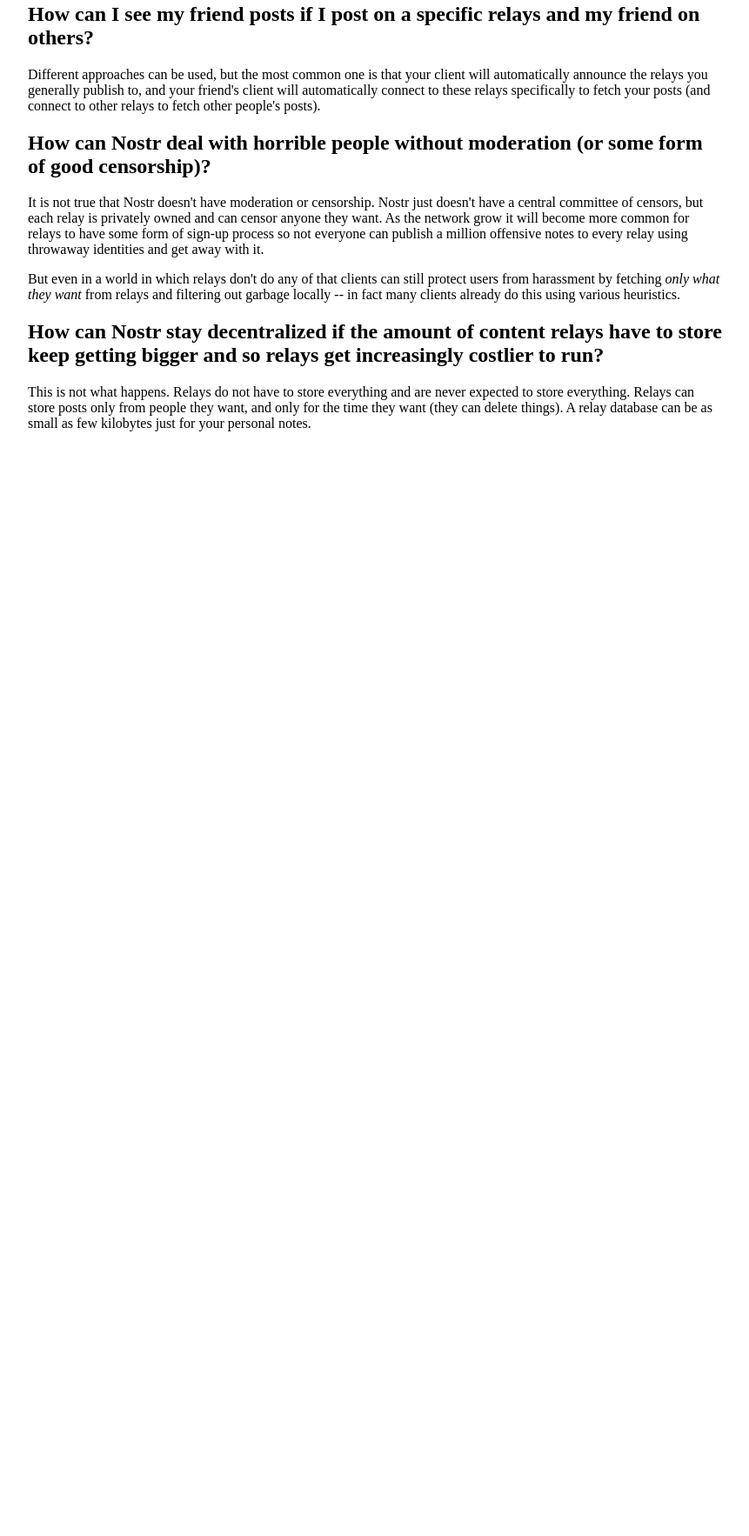
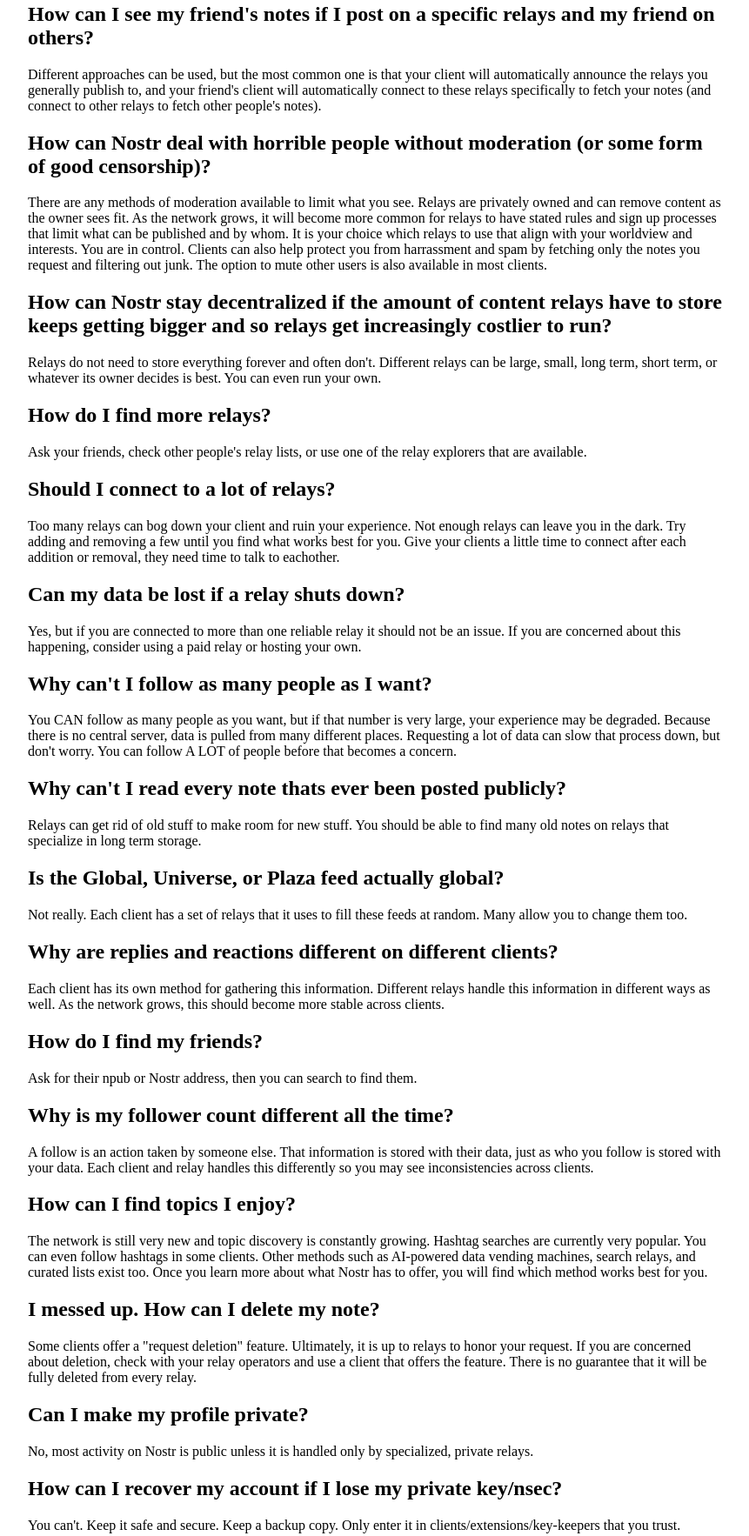
Before and after one commit to fiatjaf/nostrexplained.com, a plain HTML site: page faq/index.html in a window 1280 px wide. Shown: the part 180-1946 px from the top of the page at 87% size, without its empty margins (208-1069 px from the left). Before the commit the page ends 800 px from the top, so only its background shows below. Drawn offline with Linux system fonts and the light colour scheme.

Commit message:
Update index.html
added many FAQ sourced from the relevant note on nostr, reworded some existing answers

```diff
--- a/faq/index.html
+++ b/faq/index.html
@@ -6,23 +6,25 @@
 <body style="margin: auto; max-width: 95%; width: 800px">
   <h1 style="text-align: center">Nostr FAQ</h1>
 
-  <h2>Is Nostr a Bitcoin thing?</h2>
+  <h2
+    >Is Nostr a Bitcoin thing?
+  </h2>
   <p>
-    No. Nostr has no relationship to Bitcoin, does not depend on Bitcoin and no
-    one has to have ever heard the word "Bitcoin" uttered to them in order to
-    use Nostr.
+   No. While Bitcoin can and has been integrated with Nostr, Nostr is an
+   independent communications protocol. No use or understanding of Bitcoin
+   is required to participate.
   </p>
 
   <h2>
-    How can I see my friend posts if I post on a specific relays and my friend
+    How can I see my friend's notes if I post on a specific relays and my friend
     on others?
   </h2>
   <p>
     Different approaches can be used, but the most common one is that your
     client will automatically announce the relays you generally publish to, and
     your friend's client will automatically connect to these relays specifically
-    to fetch your posts (and connect to other relays to fetch other people's
-    posts).
+    to fetch your notes (and connect to other relays to fetch other people's
+    notes).
   </p>
 
   <h2>
@@ -30,28 +32,183 @@
     good censorship)?
   </h2>
   <p>
-    It is not true that Nostr doesn't have moderation or censorship. Nostr just
-    doesn't have a central committee of censors, but each relay is privately
-    owned and can censor anyone they want. As the network grow it will become
-    more common for relays to have some form of sign-up process so not everyone
-    can publish a million offensive notes to every relay using throwaway
-    identities and get away with it.
-  </p>
-  <p>
-    But even in a world in which relays don't do any of that clients can still
-    protect users from harassment by fetching <em>only what they want</em> from
-    relays and filtering out garbage locally -- in fact many clients already do
-    this using various heuristics.
+    There are any methods of moderation available to limit what you see. Relays
+    are privately owned and can remove content as the owner sees fit. As the
+    network grows, it will become more common for relays to have stated rules
+    and sign up processes that limit what can be published and by whom.  It is
+    your choice which relays to use that align with your worldview and interests.
+    You are in control. Clients can also help protect you from harrassment and
+    spam by fetching only the notes you request and filtering out junk. The
+    option to mute other users is also available in most clients.
   </p>
 
   <h2>
     How can Nostr stay decentralized if the amount of content relays have to
-    store keep getting bigger and so relays get increasingly costlier to run?
+    store keeps getting bigger and so relays get increasingly costlier to run?
   </h2>
   <p>
-    This is not what happens. Relays do not have to store everything and are
-    never expected to store everything. Relays can store posts only from people
-    they want, and only for the time they want (they can delete things). A relay
-    database can be as small as few kilobytes just for your personal notes.
+    Relays do not need to store everything forever and often don't.  Different
+    relays can be large, small, long term, short term, or whatever its owner
+    decides is best. You can even run your own.
   </p>
+
+  <h2>
+    How do I find more relays?
+  </h2>
+  <p>
+    Ask your friends, check other people's relay lists, or use one of the relay
+    explorers that are available.
+  </p>
+
+  <h2>
+    Should I connect to a lot of relays?
+  </h2>
+  <p>
+    Too many relays can bog down your client and ruin your experience. Not enough
+    relays can leave you in the dark. Try adding and removing a few until you
+    find what works best for you. Give your clients a little time to connect
+    after each addition or removal, they need time to talk to eachother.
+  </p>
+
+  <h2>
+    Can my data be lost if a relay shuts down?
+  </h2>
+  <p>
+    Yes, but if you are connected to more than one reliable relay it should not
+    be an issue. If you are concerned about this happening, consider using a paid
+    relay or hosting your own.
+  </p>
+
+  <h2>
+    Why can't I follow as many people as I want?
+  </h2>
+  <p>
+    You CAN follow as many people as you want, but if that number is very large,
+    your experience may be degraded. Because there is no central server, data is
+    pulled from many different places. Requesting a lot of data can slow that
+    process down, but don't worry. You can follow A LOT of people before that
+    becomes a concern.
+  </p>
+
+  <h2>
+    Why can't I read every note thats ever been posted publicly?
+  </h2>
+  <p>
+    Relays can get rid of old stuff to make room for new stuff. You should be
+    able to find many old notes on relays that specialize in long term storage.
+  </p>
+
+  <h2>
+    Is the Global, Universe, or Plaza feed actually global?
+  </h2>
+  <p>
+    Not really. Each client has a set of relays that it uses to fill these feeds
+    at random. Many allow you to change them too.
+  </p>
+
+  <h2>
+    Why are replies and reactions different on different clients?
+  </h2>
+  <p>
+    Each client has its own method for gathering this information. Different
+    relays handle this information in different ways as well. As the network
+    grows, this should become more stable across clients.
+  </p>
+
+  <h2>
+    How do I find my friends?
+  </h2>
+  <p>
+    Ask for their npub or Nostr address, then you can search to find them.
+  </p>
+
+  <h2>
+    Why is my follower count different all the time?
+  </h2>
+  <p>
+    A follow is an action taken by someone else. That information is stored
+    with their data, just as who you follow is stored with your data.
+    Each client and relay handles this differently so you may see
+    inconsistencies across clients.
+  </p>
+
+  <h2>
+    How can I find topics I enjoy?
+  </h2>
+  <p>
+    The network is still very new and topic discovery is constantly growing.
+    Hashtag searches are currently very popular. You can even follow hashtags
+    in some clients. Other methods such as AI-powered data vending machines,
+    search relays, and curated lists exist too. Once you learn more about
+    what Nostr has to offer, you will find which method works best for you.
+  </p>
+
+  <h2>
+    I messed up. How can I delete my note?
+  </h2>
+  <p>
+    Some clients offer a "request deletion" feature. Ultimately, it is up to
+    relays to honor your request. If you are concerned about deletion, check
+    with your relay operators and use a client that offers the feature. There
+    is no guarantee that it will be fully deleted from every relay.
+  </p>
+
+  <h2>
+    Can I make my profile private?
+  </h2>
+  <p>
+    No, most activity on Nostr is public unless it is handled only by
+    specialized, private relays.
+  </p>
+
+  <h2>
+    How can I recover my account if I lose my private key/nsec?
+  </h2>
+  <p>
+    You can't. Keep it safe and secure. Keep a backup copy. Only enter it in
+    clients/extensions/key-keepers that you trust.
+  </p>
+
+  <h2>
+    Why can't i reset my private key/nsec?
+  </h2>
+  <p>
+    Each key is linked to the unique identity, or npub, when it is created.
+    Because there is no central authority to issue this to you, you are fully
+    responsible for keeping your identity safe.
+  </p>
+
+  <h2>
+    Who is in charge of Nostr?
+  </h2>
+  <p>
+    No one. Nostr was designed to allow you to use many different apps and clients
+    for all sorts of stuff, with just one identity. Cool, right? With no central
+    authority to communicate through, you're in charge of what you see, read,
+    watch, and do.
+  </p>
+
+  <h2>
+    How is Nostr different than other decentralized protocols?
+  </h2>
+  <p>
+    Most other protocols are dependent on small servers to store your data.
+    Nostr's relays are similar, but even smaller and there are many. More are
+    joining the network all the time. Your data is written to many relays in
+    many places. This ensures that your data is still out there somewhere, in
+    the event that a relay shuts down or if someone is trying to censor you.
+    You can always run your own relay too!
+  </p>
+
+  <h2>
+    Why should I use Nostr instead of _______?
+  </h2>
+  <p>
+    Nostr puts you in control of what you see and interact with in an online
+    social setting. Additionally, no one can "cancel" you, yours friends, or
+    anyone else. The social part is only the base layer of a growing
+    ecosystem of different games, productivity tools, and all sorts of other
+    stuff. Give it a try!
+  </p>
+
 </body>
```
